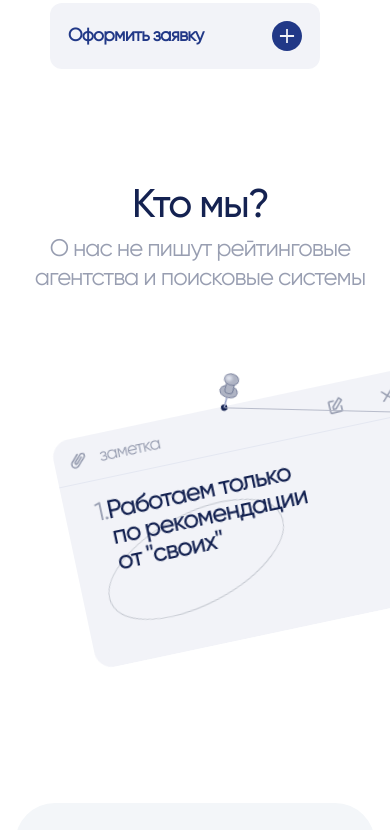
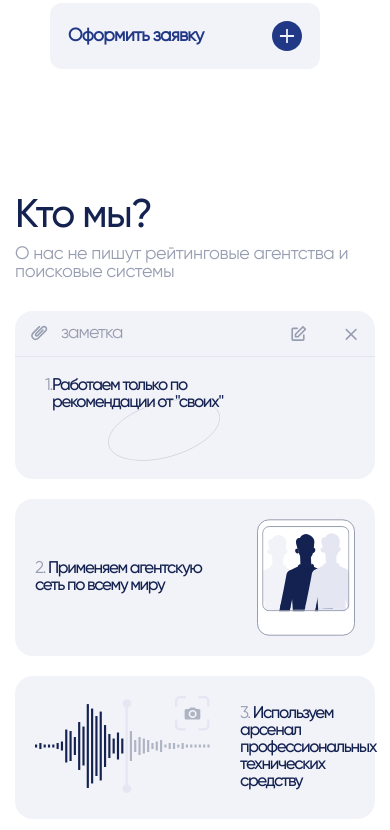
Before and after one commit to guffinnn/adrasteia-agency, a plain HTML site: page index.html in a window 390 px wide. Shown: the part 456-1286 px from the top of the page. Drawn offline with Linux system fonts and the light colour scheme.

Commit message:
added adaptive for about us page, fixed visuality of another sections

```diff
--- a/index.html
+++ b/index.html
@@ -67,6 +67,7 @@
         <a class="chat__email" href="#">Adrasteia@mail.com</a>
     </div>
     <section class="about__us">
+        <div class="about__us__fluid">
             <div class="heading__frame">
                 <h2 class="heading">Кто мы?</h2>
                 <p class="text__about">О нас не пишут рейтинговые агентства и поисковые системы</p>
@@ -114,7 +115,8 @@
                         <div class="pin__frame" id="polaroid__pin">
                             <img class="pin__image" alt="Pin" src="./assets/pin.svg" width="32" />
                         </div>
-                    <img class="polaroid" alt="Image" src="./assets/polaroid.svg" width="295" />
+                        <img class="polaroid not__mobile" alt="Image" src="./assets/polaroid.svg" width="295" />
+                        <img class="polaroid mobile" alt="Image" src="./assets/polaroid_mobile.svg" width="295" />
                     </div>
                     <span class="second description__service"><span class="number">2.</span> Применяем агентскую сеть по всему миру</span>
                 </div>
@@ -135,6 +137,7 @@
                         <img class="stars" alt="Stars" src="./assets/stars.svg" width="216" />
                     </div>
                     <span class="fourth description__service"><span class="number">4. </span> Считаем что репутация важнее денег</span>
+                </div>
             </div>
         </div>
     </section>
@@ -356,7 +359,7 @@
     </section>
     <section class="connection__form">
         <div class="form__heading">
-            <h2 class="heading">Связаться с нами</h2>
+            <h2 class="heading head__connect">Связаться с нами</h2>
             <div class="to__bottom__button">
                 <img class="arrow__down" alt="Up" src="./assets/arrow_up.svg" width="18" />
             </div>
--- a/styles/about-us.css
+++ b/styles/about-us.css
@@ -1,8 +1,15 @@
 .about__us {
+    width: 100%;
+    padding: 50px 0 0;
+    position: relative;
+}
+
+.about__us__fluid {
+    width: 1520px;
+    margin: auto;
     display: flex;
     flex-direction: column;
     gap: 70px;
-    width: 100%;
 }
 
 .heading__frame {
@@ -64,9 +71,7 @@
     top: 40px;
 }
 
-.route2__image {
-
-}
+.route2__image { }
 
 .note__frame {
     margin: 40px 20px;
@@ -117,7 +122,7 @@
 }
 
 .deg {
-    transform: rotate(10deg);
+    transform: rotate(12deg);
 }
 
 .img__ell {
@@ -201,6 +206,10 @@
     border-radius: 18px;
 }
 
+.mobile {
+    display: none;
+}
+
 .polaroid__frame {
     position: relative;
     display: flex;
@@ -256,23 +265,179 @@
 }
 
 @media(max-width: 1520px) {
+    /*CONTAINER*/
+    .about__us__fluid {
+        width: 1200px;
+    }
 
+    .illustration__about__us {
+        flex-direction: row;
+        flex-wrap: wrap;
+        align-content: center;
+        justify-content: space-around;
+        align-items: stretch;
+        column-gap: 30px;
+        row-gap: 50px;
+    }
+
+    .route1__image, .route2__image {
+        display: none;
+    }
 }
 
 @media(max-width: 1200px) {
+    /*CONTAINER*/
+    .about__us__fluid {
+        width: 980px;
+    }
 
+    .illustration__about__us {
+        justify-content: space-evenly;
+        flex-direction: row;
+        flex-wrap: wrap;
+        align-items: stretch;
+    }
 }
 
 @media(max-width: 980px) {
+    /*CONTAINER*/
+    .about__us__fluid {
+        width: 720px;
+    }
 
+    .illustration__about__us {
+        justify-content: space-between;
+        row-gap: 20px;
+    }
+
+    .note__frame {
+        transform: rotate(0deg);
+        width: -webkit-fill-available;
+        height: 225px;
+        margin: 0;
+    }
+
+    .header__of__note, .bottom__divider {
+        width: 100%;
+    }
+
+    .icon, .pin__frame {
+        display: none;
+    }
+
+    .second, .third, .fourth {
+        width: auto;
+        margin: 0;
+    }
+
+    .polaroid__frame, .tools__frame, .review__frame {
+        margin: 0;
+        box-sizing: border-box;
+        position: relative;
+        display: flex;
+        flex-direction: row-reverse;
+        flex-wrap: nowrap;
+        align-items: center;
+        justify-content: space-around;
+        align-content: center;
+        padding: 40px 60px;
+        width: 100%;
+        height: 100%;
+        flex-shrink: 0;
+        border-radius: 18px;
+        background: #F2F3F8;
+        column-gap: 30px;
+    }
+
+    .not__mobile {
+        display: none;
+    }
+
+    .mobile {
+        display: block;
+    }
+
+    .description__service {
+        font-size: 24px;
+    }
+
+    .polaroid {
+        width: 122px;
+    }
+
+    .tools, .stars {
+        width: 175px;
+    }
+
+    .img__ell {
+        left: 140px;
+    }
 }
 
 @media(max-width: 720px) {
+    /*CONTAINER*/
+    .about__us__fluid {
+        width: 480px;
+        gap: 30px;
+    }
 
+    .description__service {
+        font-size: 20px;
+    }
+
+    .polaroid__frame, .tools__frame, .review__frame {
+        padding: 20px;
+    }
+
+    .polaroid {
+        width: 98px;
+    }
+
+    .note__frame {
+        height: auto;
+    }
+
+    .img__ell {
+        top: 60px;
+        left: 60px;
+        scale: 0.6;
+    }
+
+    .illustration__about__us {
+        padding: 0;
+    }
+
+    .heading__frame {
+        align-items: flex-start;
+    }
+
+    .text__about {
+        width: auto;
+        text-align: start;
+    }
 }
 
 @media(max-width: 480px) {
+    /*CONTAINER*/
+    .about__us__fluid {
+        width: 360px;
+    }
 
+    .description__service {
+        font-size: 17px;
+    }
+
+    .services {
+        padding: 0;
+    }
+
+    .text__about {
+        font-size: 18px;
+        font-style: normal;
+        font-weight: 400;
+        line-height: 100%; /* 14px */
+        letter-spacing: -0.42px;
+    }
 }
 
 @media(max-width: 360px) {  }
--- a/styles/methodology.css
+++ b/styles/methodology.css
@@ -216,7 +216,7 @@
         gap: 30px;
     }
 
-    .heading, .flex__container, .method__container {
+    .method__head, .flex__container, .method__container {
         width: -webkit-fill-available;
     }
 
--- a/styles/services.css
+++ b/styles/services.css
@@ -1,6 +1,6 @@
 .services {
     width: 100%;
-    padding: 50px 0;
+    padding: 50px 0 0;
     position: relative;
 }
 
@@ -182,6 +182,7 @@
         overflow: hidden;
     }
 
+    /*HEAD CONTAINER*/
     .heading__group {
         padding: 30px 20px 20px;
         margin: 0 0 0 15px;
@@ -193,6 +194,7 @@
         gap: 20px;
     }
 
+    /*TEXT*/
     .about {
         text-align: start;
     }
@@ -201,6 +203,7 @@
         display: none;
     }
 
+    /*SLIDER FRAME*/
     .slider {
         padding: 0 20px 20px;
     }
@@ -210,6 +213,7 @@
         gap: 20px;
     }
 
+    /*CONTENT INSIDE SLIDE*/
     .slide, .slide__image {
         width: 100%;
     }
--- a/styles/style.css
+++ b/styles/style.css
@@ -135,6 +135,10 @@ main {
     .chat__button {
         display: none;
     }
+
+    main {
+        gap: 30px;
+    }
 }
 
 @media(max-width: 480px) {
```
Also changed, not shown: assets/polaroid_mobile.svg (added). Lines whose indentation alone changed are shown as unchanged.
